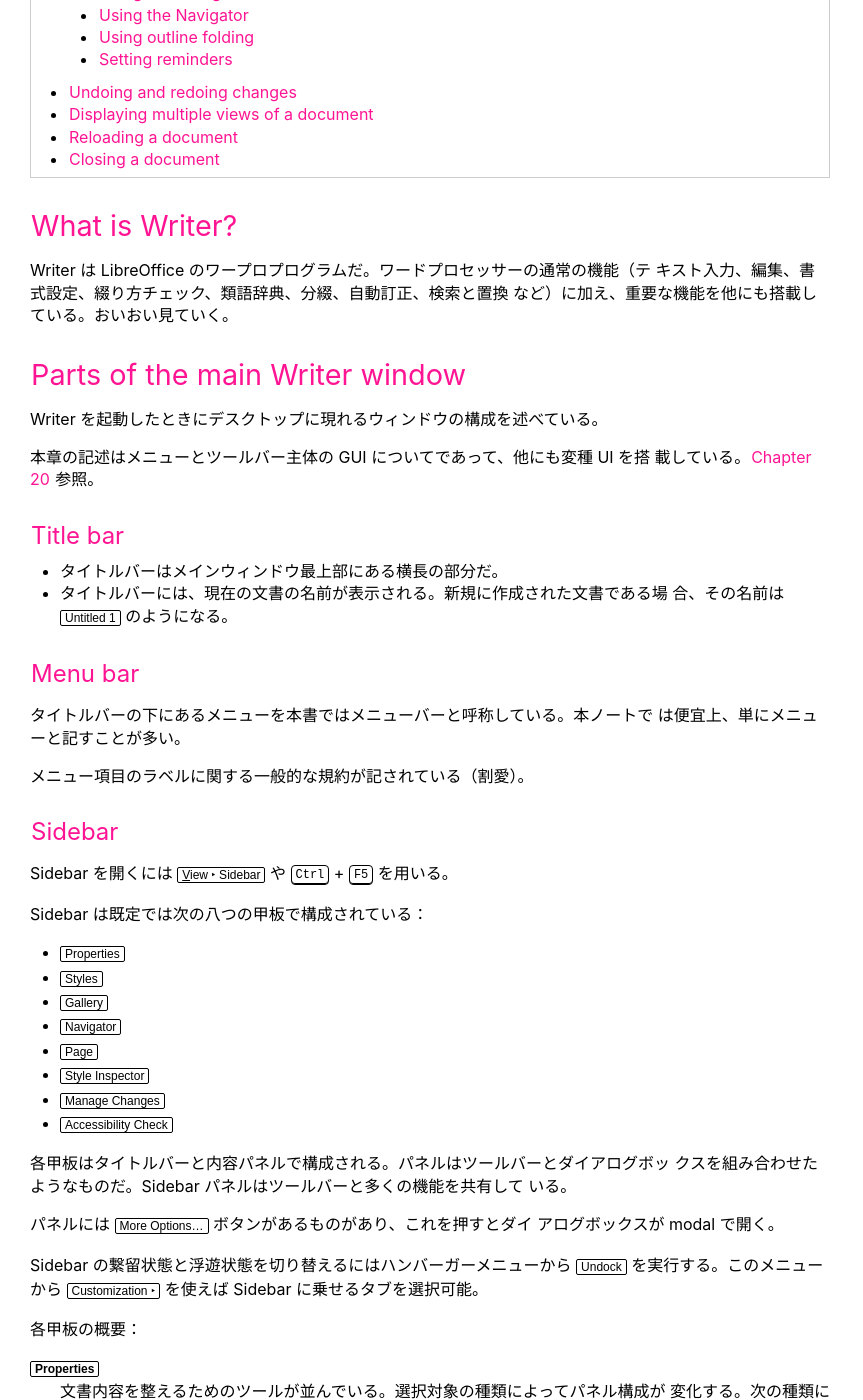
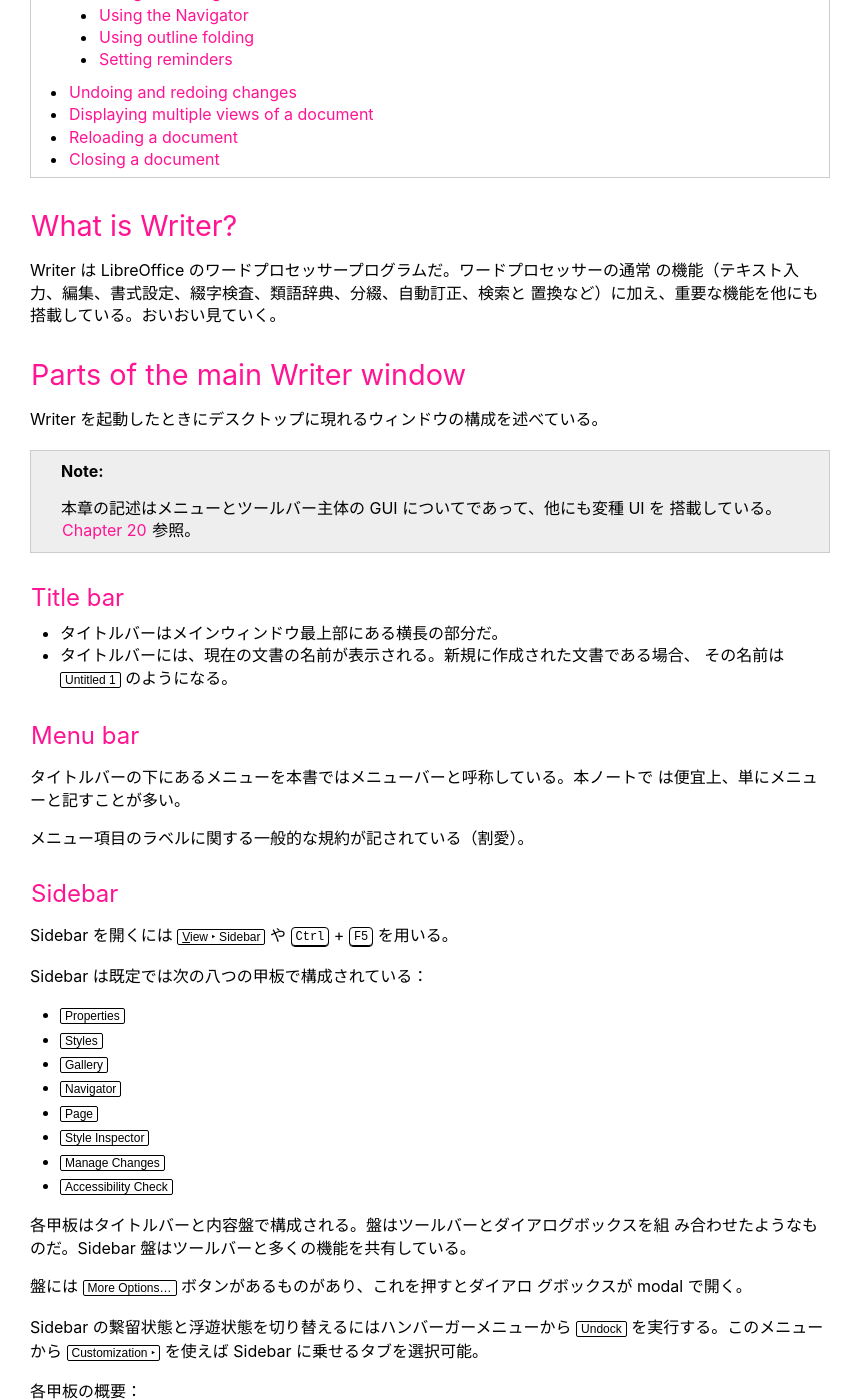
Before and after one commit to showa-yojyo/minibook, a Sphinx documentation site: the page built from source/libreoffice/writer-guide/writer01.rst, in a window 1280 px wide and 1400 px high, scrolled down 957 px. Shown: the whole window, without its empty margins (0-863 px from the left). Built offline with Sphinx 7.4.7, drawn with Linux system fonts in a browser that asks for light colours; some of the changed text lies outside the part shown.

Commit message:
writer0[1-5]: clean up [skip ci]

```diff
--- a/source/libreoffice/writer-guide/writer01.rst
+++ b/source/libreoffice/writer-guide/writer01.rst
@@ -9,24 +11,26 @@
 What is Writer?
 ======================================================================
 
-Writer は LibreOffice のワープロプログラムだ。ワードプロセッサーの通常の機能（テ
-キスト入力、編集、書式設定、綴り方チェック、類語辞典、分綴、自動訂正、検索と置換
-など）に加え、重要な機能を他にも搭載している。おいおい見ていく。
+Writer は LibreOffice のワードプロセッサープログラムだ。ワードプロセッサーの通常
+の機能（テキスト入力、編集、書式設定、綴字検査、類語辞典、分綴、自動訂正、検索と
+置換など）に加え、重要な機能を他にも搭載している。おいおい見ていく。
 
 Parts of the main Writer window
 ======================================================================
 
 Writer を起動したときにデスクトップに現れるウィンドウの構成を述べている。
 
-本章の記述はメニューとツールバー主体の GUI についてであって、他にも変種 UI を搭
-載している。:doc:`Chapter 20 <writer20>` 参照。
+.. note::
+
+   本章の記述はメニューとツールバー主体の GUI についてであって、他にも変種 UI を
+   搭載している。:doc:`Chapter 20 <writer20>` 参照。
 
 Title bar
 ----------------------------------------------------------------------
 
 * タイトルバーはメインウィンドウ最上部にある横長の部分だ。
-* タイトルバーには、現在の文書の名前が表示される。新規に作成された文書である場
-  合、その名前は :guilabel:`Untitled 1` のようになる。
+* タイトルバーには、現在の文書の名前が表示される。新規に作成された文書である場合、
+  その名前は :guilabel:`Untitled 1` のようになる。
 
 Menu bar
 ----------------------------------------------------------------------
@@ -53,12 +57,11 @@
 * :guilabel:`Manage Changes`
 * :guilabel:`Accessibility Check`
 
-各甲板はタイトルバーと内容パネルで構成される。パネルはツールバーとダイアログボッ
-クスを組み合わせたようなものだ。Sidebar パネルはツールバーと多くの機能を共有して
-いる。
+各甲板はタイトルバーと内容盤で構成される。盤はツールバーとダイアログボックスを組
+み合わせたようなものだ。Sidebar 盤はツールバーと多くの機能を共有している。
 
-パネルには :guilabel:`More Options...` ボタンがあるものがあり、これを押すとダイ
-アログボックスが modal で開く。
+盤には :guilabel:`More Options...` ボタンがあるものがあり、これを押すとダイアロ
+グボックスが modal で開く。
 
 Sidebar の繋留状態と浮遊状態を切り替えるにはハンバーガーメニューから
 :menuselection:`Undock` を実行する。このメニューから
@@ -66,9 +69,9 @@
 
 各甲板の概要：
 
-:guilabel:`Properties`
-   文書内容を整えるためのツールが並んでいる。選択対象の種類によってパネル構成が
-   変化する。次の種類については記述がある：
+:guilabel:`Properties` 盤
+   文書内容を整えるためのツールが並んでいる。選択対象の種類によって盤構成が変化
+   する。次の種類については記述がある：
 
    * テキスト
    * 図表
@@ -76,21 +79,22 @@
    * 図面物
    * 枠
    * 映像や音声
-:guilabel:`Styles`
+:guilabel:`Styles` 盤
    文書で使用されているスタイルの管理、既存スタイル適用、新規スタイル作成、スタ
    イル変更を行う。:doc:`Chapter 8 <writer08>`, :doc:`Chapter 9 <writer09>` で詳
    しく見る。
-:guilabel:`Gallery`
+:guilabel:`Gallery` 盤
    Gallery テーマに含まれる画像と図式を示す。区画が二つある：
 
    * テーマ名をリストしたもの(矢印、箇条書き、ダイアグラムなど)
    * 選択したテーマに含まれる画像を表示するもの
 
    詳細については :doc:`Chapter 11 <writer11>` で取り扱う。
-:guilabel:`Navigator`
-   文書を拾い見て、見出し、図表、枠、画像などの内容品目を選択して整理する。後述。
-:guilabel:`Page`
-   ページ様式を整えるツールが並ぶ。パネルは四つ：
+:guilabel:`Navigator` 盤
+   文書を拾い見て、見出し、図表、枠、画像などの内容品目を選択して整理する。
+   :ref:`writer01-anchor1` で詳しくやる。
+:guilabel:`Page` 盤
+   ページ様式を整えるツールが並ぶ。盤は四つ：
 
    * :guilabel:`Format`
    * :guilabel:`Styles`
@@ -103,13 +107,13 @@
       ページだけでなく、この文書で同じページスタイルを使用しているすべてのページ
       に影響する。
 
-:guilabel:`Style Inspector`
+:guilabel:`Style Inspector` 盤
    段落様式、文字様式、手動（直接）整形の属性すべてを表示する。:doc:`Chapter 9
    <writer09>` 参照。
-:guilabel:`Manage Changes`
+:guilabel:`Manage Changes` 盤
    まだ受理も却下もされていない、追跡された変更を列挙している。ダブルクリックす
    ると変更箇所に飛ぶ。:doc:`Chater 3 <writer03>` 参照。
-:guilabel:`Accessibility Check`
+:guilabel:`Accessibility Check` 盤
    文書内で検出された accessibility の問題を列挙する。ダブルクリックすると問題の
    場所に飛ぶ。:doc:`Chapter 7 <writer07>` 参照。
 
@@ -141,8 +145,8 @@
 #. メニュー :menuselection:`&View --> &Toolbars -->` に進む
 #. 対象ツールバーに対応する項目を選択
 
-アクティブなツールバーには、名前の横にチェックマークが表示される。ツールパレット
-から作成されたツールバーは、表示メニューには表示されません。
+活動中のツールバーには、名前の横にチェックマークが表示される。ツールパレットから
+作成されたツールバーは、表示メニューには表示されない。
 
 ツールバーを隠す方法としては他にも、対象ツールバー内で右クリックし、
 :menuselection:`Close &Toolbar` を実行してもよい。
@@ -168,12 +172,12 @@
 Locking and unlocking toolbars
 ~~~~~~~~~~~~~~~~~~~~~~~~~~~~~~~~~~~~~~~~~~~~~~~~~~~~~~~~~~~~~~~~~~~~~~
 
-ツールバーをすべて固定するには
+ツールバーをすべて固定するには：
 
 #. :menuselection:`&View --> &Toolbars --> &Lock Toolbars`
 #. LibreOffice を再起動
 
-ツールバーを単品で固定するには
+ツールバーを単品で固定するには：
 
 #. :menuselection:`&View --> &Toolbars --> &Lock Toolbars` がオフであることを確
    認
@@ -198,7 +202,7 @@
 * そのタイトルバーダブルクリックするか、
 * ツールバーのどこかを右クリックし :menuselection:`&Dock Toolbar` を実行する。
 
-.. note::
+.. tip::
 
    ツールバーの点線ハンドルが表示されていない場合は施錠されている。解錠するには
    右クリックメニュー :menuselection:`&Lock Toolbar Position` をオフにする。
@@ -293,12 +297,12 @@
       を参照しろ。
 
 テキスト言語
-   綴り方、ハイフネーション、類語辞典に使用される言語とローカライズが表示される。
+   綴字、分綴、類語辞典に使用される言語とローカライズが表示される。
 
    クリックするとメニューが表示され、選択したテキストまたはキャレットのある段落
    の別の言語またはローカライズを選択可能。:doc:`Chapter 3 <writer03>` 参照。
 
-   * テキストを綴り方チェックから除外するために :menuselection:`&None (Do not
+   * テキストを綴字検査から除外するために :menuselection:`&None (Do not
      check spelling)` を選択したり、
    * :menuselection:`&Reset to Default Language` で初期設定言語にリセットするこ
      とも可能だ。
@@ -309,8 +313,8 @@
 
    * 上書きモードでは、キャレット位置以降のテキストが入力したテキストに置き換え
      られる。
-   * :menuselection:`&Edit --> Track Chan&ges --> &Record` がアクティブなとき
-     は使えない。
+   * :menuselection:`&Edit --> Track Chan&ges --> &Record` が活動中では使えな
+     い。
 選択モード
    クリックすると選択モード一覧
 
@@ -383,7 +391,7 @@
 
 Normal ビュー
    * Writer の既定ビューだ。
-   * 文書を印刷したり、PDF として書き出したりしたときの見てくれが表示される。
+   * 文書を印刷したり、|PDF| として書き出したりしたときの見てくれが表示される。
    * Status バーの Zoom スライダーと View Layout 図像を使って倍率を変更可能。
    * :menuselection:`&View --> Whitespac&e` はヘッダーとフッター、およびページ間
      の隙間の表示有無を切り替える。これは Status バーで単一ページ表示がアクティ
@@ -523,14 +531,13 @@
 Save
    文書本体、現在のファイルパスを保持する。
 Save As
-   新規文書を作成したり、ファイル名やファイル形式を変更したり、計算機の
-   別の場所に保存したりする。
+   新規文書を作成したり、ファイル名やファイル形式を変更したり、計算機の別の場所
+   に保存したりする。
 Save Remote
-   文書が遠隔サーバーにすでに保存されているか、これから保存される場
-   合に実行する。
+   文書が遠隔サーバーにすでに保存されているか、これから保存される場合に実行する。
 Save a Copy
-   現在の文書の複製を保存し、さらに現在の文書を編集を続けるために開
-   いたままにする。
+   現在の文書の複製を保存し、さらに現在の文書を編集を続けるために開いたままにす
+   る。
 Save All
    現在開いているファイルをすべて保存する。
 
@@ -674,7 +683,7 @@
 
 .. caution::
 
-   パスワードを紛失すると文書の内容を復元することはほとんど不可能だとある。
+   パスワードを紛失すると文書の内容を復元することはほとんど不可能。
 
 Changing or removing the password for a document
 ~~~~~~~~~~~~~~~~~~~~~~~~~~~~~~~~~~~~~~~~~~~~~~~~~~~~~~~~~~~~~~~~~~~~~~
@@ -742,13 +760,15 @@
 * メニューから :menuselection:`&Edit --> Go t&o Page...` を選択
 * キーバインド :kbd:`Ctrl` + :kbd:`G`
 
+.. _writer01-anchor1:
+
 Using the Navigator
 ----------------------------------------------------------------------
 
-Navigator には見出し、図表、テキスト枠、画像、しおり、その他の物が一覧表示され
-る。Navigator を開くには次のいずれかを行う：
+Navigator には見出し、図表、テキスト枠、画像、しおり、その他の物が一覧表示される。
+Navigator を開くには次のいずれかを行う：
 
-* Sidebar 右柱 :guilabel:`Tab` パネル上の :guilabel:`Navigator` タブをクリック
+* Sidebar 右柱 :guilabel:`Tab` 盤上の :guilabel:`Navigator` タブをクリック
 * :guilabel:`Standard` ツールバーの :guilabel:`Navigator` 図像があればクリック
 * キーバインド :kbd:`F5`
 * メニュー :menuselection:`&View --> Na&vigator` をオン
@@ -775,6 +795,28 @@
 * Drag Mode
 * Promote/Demote Level
 * Promote/Demote Chapter
+
+.. note::
+
+   文書内の隠秘部分は Navigator では灰色で表示され、ツールチップとして
+   :guilabel:`hidden` という文字が表示される。:doc:`Chapter 6 <writer06>` 参照。
+
+.. tip::
+
+   オブジェクトには識別できる名前が付けられている方が見つけやすい。既定では
+   LibreOffice は Image1, Image2, Table1, Table2, etc. の名前を与える。これらの
+   名前は、オブジェクトが文書に追加された順に付けられる。文書内のそれらの位置と
+   は一致しない場合がある。
+
+   オブジェクトの名前は挿入後に変更可能。たとえば、画像の名前を変更するには、
+
+   #. Navigator でその名前を右クリック
+   #. コンテキストメニュー :menuselection:`Rename...` を選択
+   #. ビューが画像に飛び、:guilabel:`Rename object` ダイアログボックスが開く
+   #. :guilabel:`&New name` 欄に入力
+   #. :guilabel:`&OK` を押して確定
+
+   画像を直接右クリックして :menuselection:`&Properties...` を選んでも変更可能。
 
 Using outline folding
 ----------------------------------------------------------------------
```
Also changed, not shown: other parts of source/libreoffice/writer-guide/writer01.rst (+32 -15 lines), source/libreoffice/writer-guide/writer02.rst (+58 -27 lines), source/libreoffice/writer-guide/writer03.rst (+27 -25 lines), source/libreoffice/writer-guide/writer04.rst (+7 -11 lines), source/libreoffice/writer-guide/writer05.rst (+40 -13 lines).
